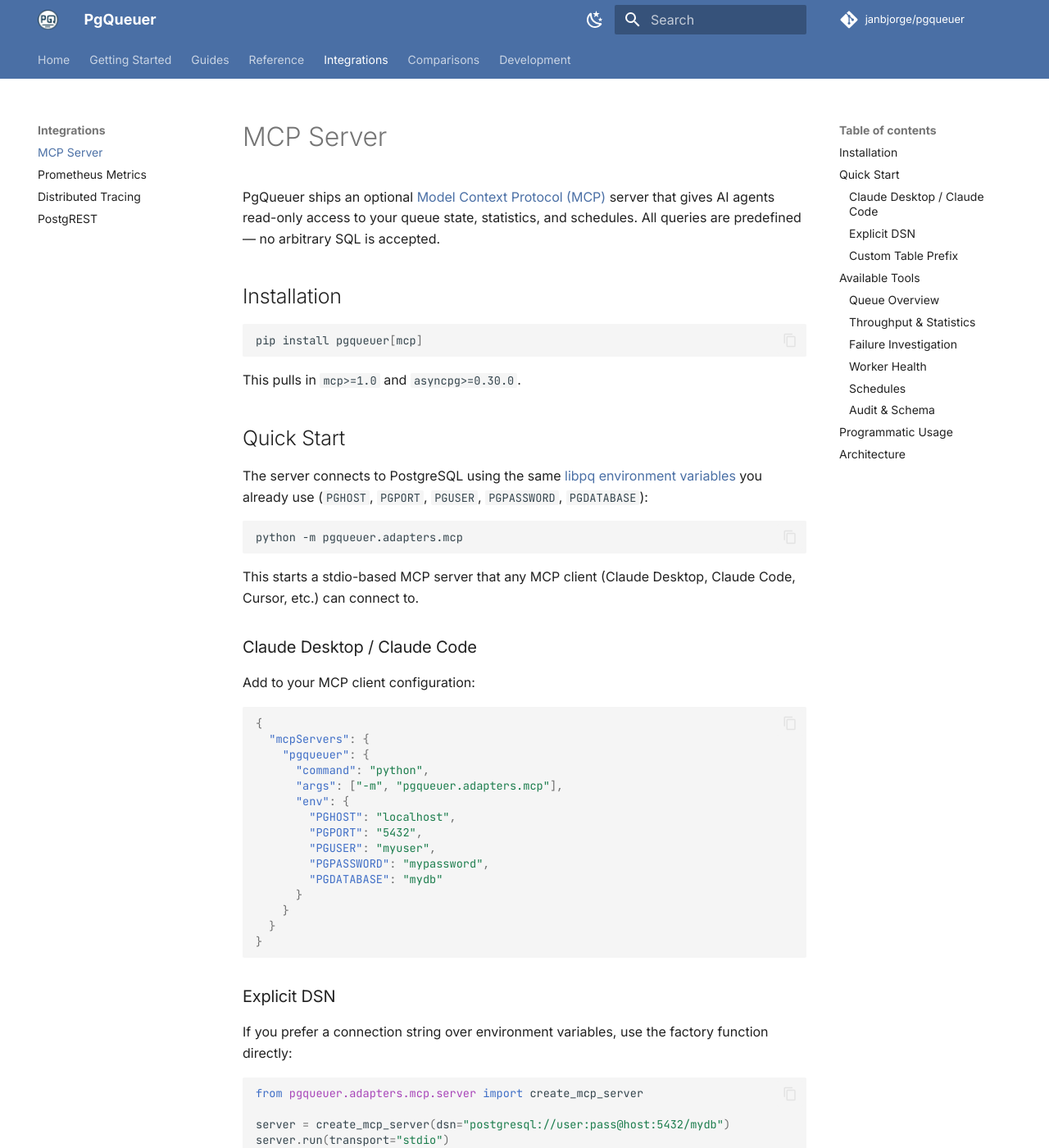
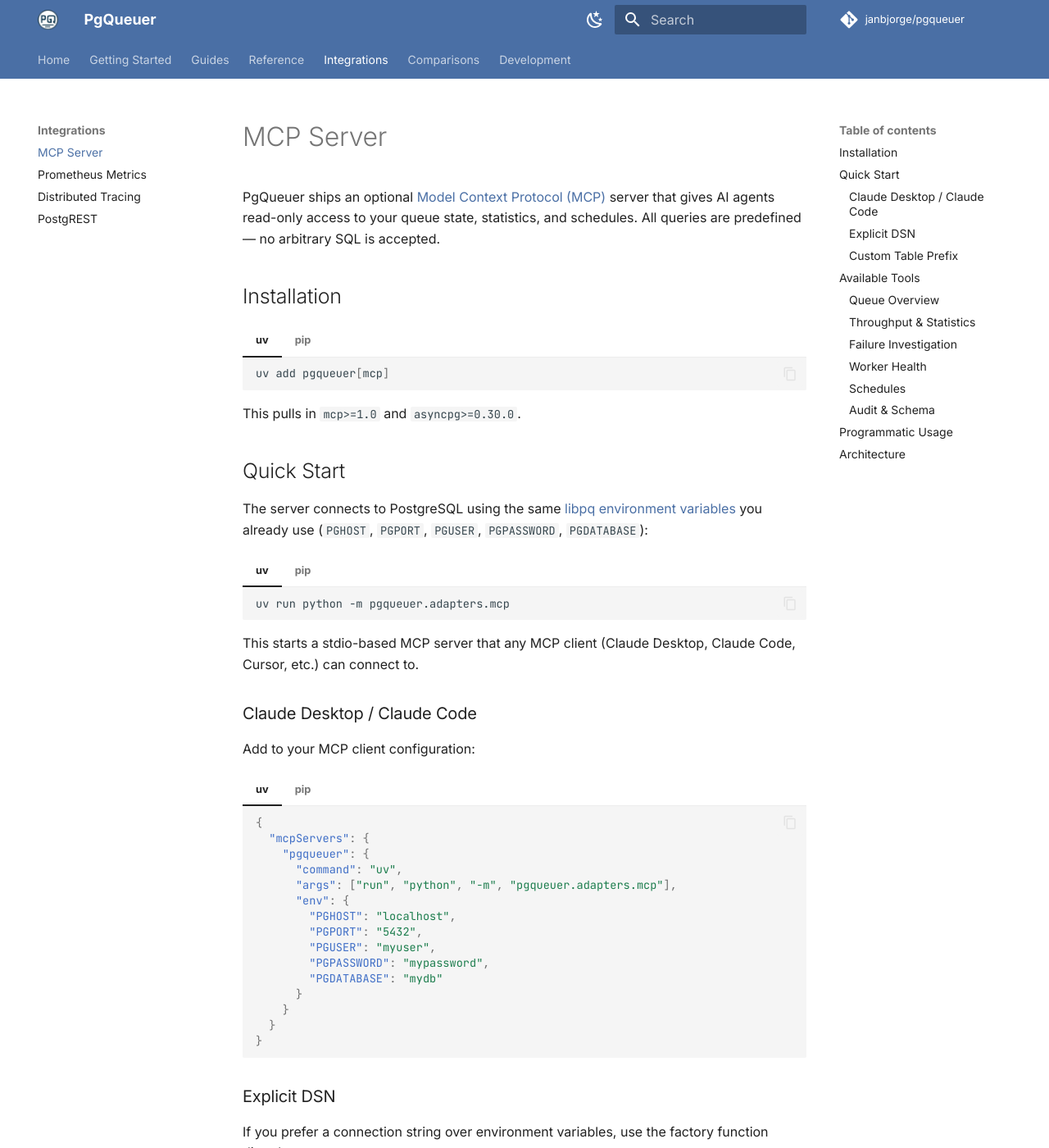
Before and after one commit to janbjorge/pgqueuer, an MkDocs documentation site: the page built from docs/integrations/mcp-server.md, in a window 1280 px wide and 1400 px high. Shown: the whole window at 82% size. Built offline with MkDocs 1.6.1 and Material for MkDocs 9.7.7, drawn with Linux system fonts in a browser that asks for light colours; comment, search, counter and statistics services are not loaded.

Commit message:
docs: add uv instructions to MCP server docs

````diff
--- a/docs/integrations/mcp-server.md
+++ b/docs/integrations/mcp-server.md
@@ -6,9 +6,17 @@
 
 ## Installation
 
-```bash
-pip install pgqueuer[mcp]
-```
+=== "uv"
+
+    ```bash
+    uv add pgqueuer[mcp]
+    ```
+
+=== "pip"
+
+    ```bash
+    pip install pgqueuer[mcp]
+    ```
 
 This pulls in `mcp>=1.0` and `asyncpg>=0.30.0`.
 
@@ -18,9 +26,17 @@
 [libpq environment variables](../getting-started/installation.md#connection-configuration)
 you already use (`PGHOST`, `PGPORT`, `PGUSER`, `PGPASSWORD`, `PGDATABASE`):
 
-```bash
-python -m pgqueuer.adapters.mcp
-```
+=== "uv"
+
+    ```bash
+    uv run python -m pgqueuer.adapters.mcp
+    ```
+
+=== "pip"
+
+    ```bash
+    python -m pgqueuer.adapters.mcp
+    ```
 
 This starts a stdio-based MCP server that any MCP client (Claude Desktop, Claude Code,
 Cursor, etc.) can connect to.
@@ -29,23 +45,45 @@
 
 Add to your MCP client configuration:
 
-```json
-{
-  "mcpServers": {
-    "pgqueuer": {
-      "command": "python",
-      "args": ["-m", "pgqueuer.adapters.mcp"],
-      "env": {
-        "PGHOST": "localhost",
-        "PGPORT": "5432",
-        "PGUSER": "myuser",
-        "PGPASSWORD": "mypassword",
-        "PGDATABASE": "mydb"
+=== "uv"
+
+    ```json
+    {
+      "mcpServers": {
+        "pgqueuer": {
+          "command": "uv",
+          "args": ["run", "python", "-m", "pgqueuer.adapters.mcp"],
+          "env": {
+            "PGHOST": "localhost",
+            "PGPORT": "5432",
+            "PGUSER": "myuser",
+            "PGPASSWORD": "mypassword",
+            "PGDATABASE": "mydb"
+          }
+        }
       }
     }
-  }
-}
-```
+    ```
+
+=== "pip"
+
+    ```json
+    {
+      "mcpServers": {
+        "pgqueuer": {
+          "command": "python",
+          "args": ["-m", "pgqueuer.adapters.mcp"],
+          "env": {
+            "PGHOST": "localhost",
+            "PGPORT": "5432",
+            "PGUSER": "myuser",
+            "PGPASSWORD": "mypassword",
+            "PGDATABASE": "mydb"
+          }
+        }
+      }
+    }
+    ```
 
 ### Explicit DSN
 
````
